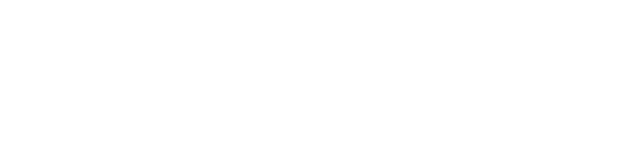
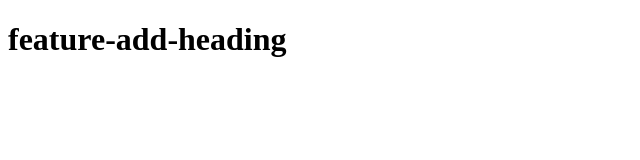
Before and after one commit to rmusteikis/git-flow-ex, a plain HTML site: page index.html in a window 1280 px wide. Shown: the whole page, without its empty margins (0-640 px from the left). Drawn offline with Linux system fonts and the light colour scheme.

Commit message:
add feature-add-heading

```diff
--- a/index.html
+++ b/index.html
@@ -4,5 +4,7 @@
   <meta charset="UTF-8">
   <title>Document</title>
 </head>
-<body></body>
+<body>
+  <h1>feature-add-heading</h1>
+</body>
 </html>
```
